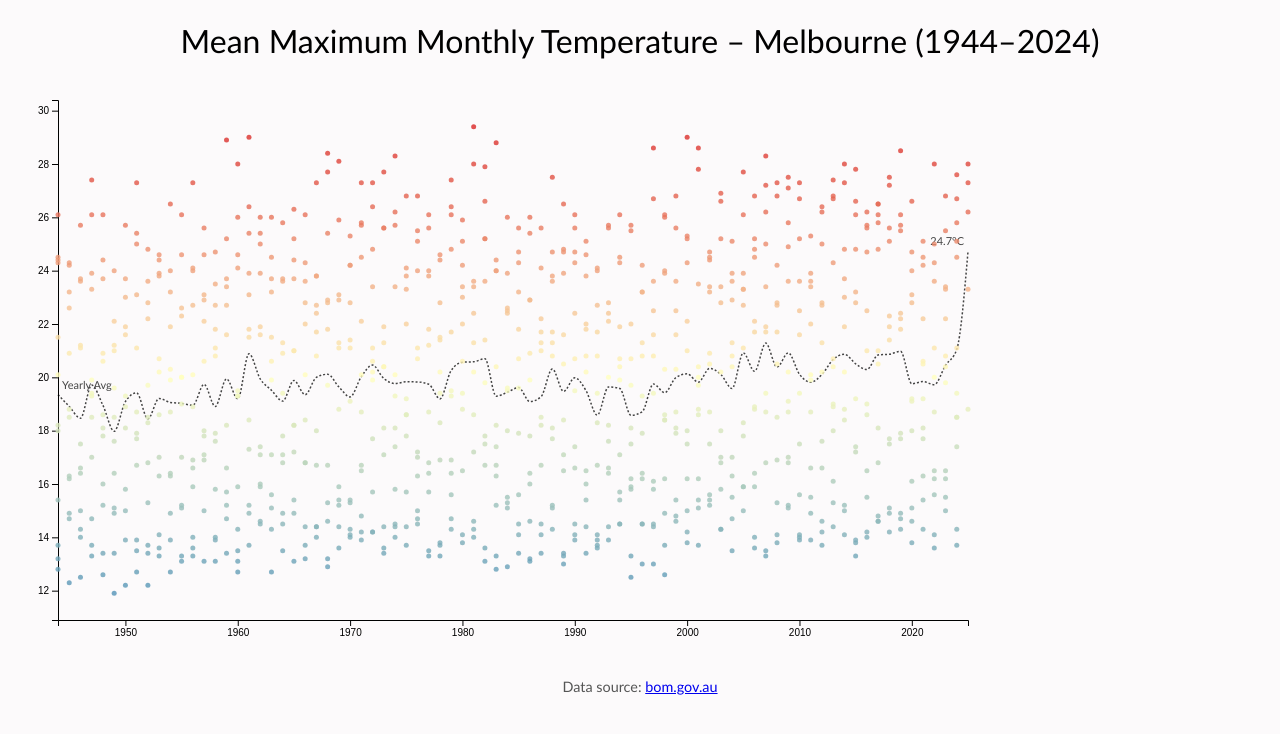
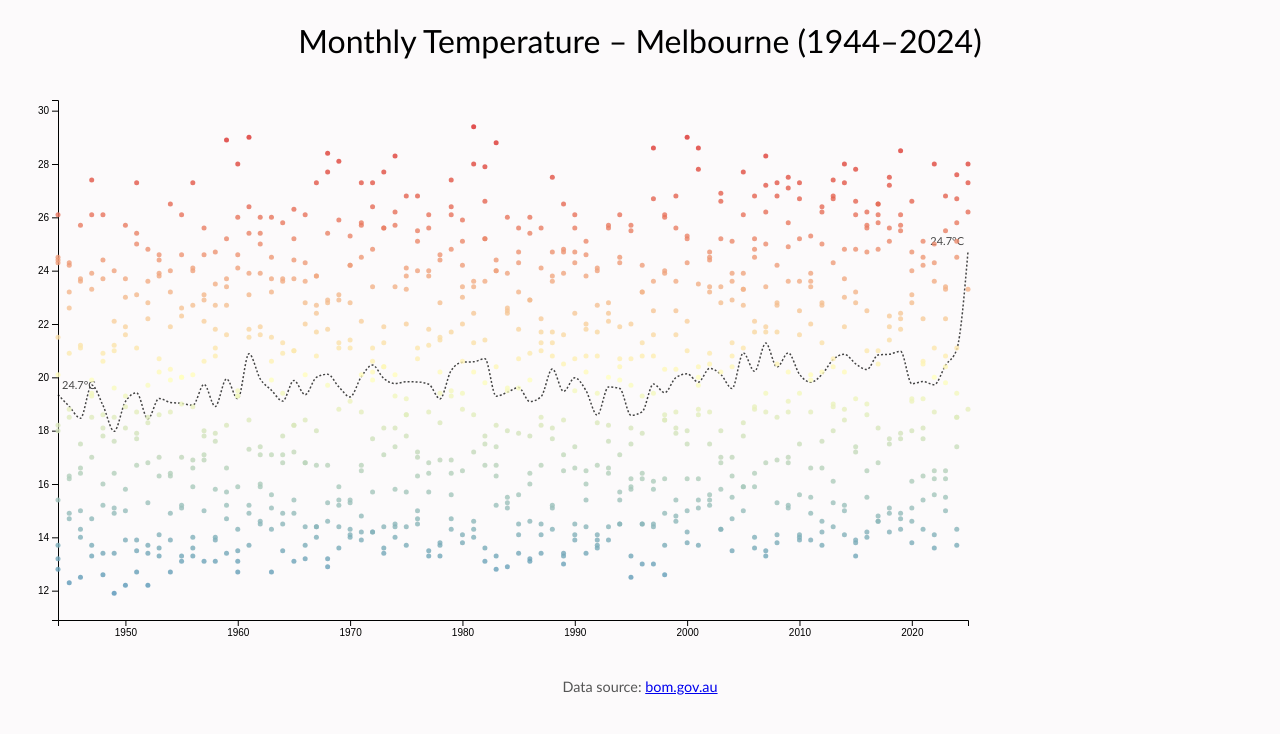
Before and after one commit to luciaplacidi/melbourne-temp, a plain HTML site: page index.html in a window 1280 px wide. Drawn offline with nearby package versions, Linux system fonts and the light colour scheme.

Commit message:
Update index.html

```diff
--- a/index.html
+++ b/index.html
@@ -30,7 +30,7 @@
 <body>
 
 <h1 style="text-align:center; font-weight:500; margin-bottom: 0;">
-  Mean Maximum Monthly Temperature – Melbourne (1944–2024)
+  Monthly Temperature – Melbourne (1944–2024)
 </h1>
 
 <svg width="1000" height="600"></svg>
@@ -94,7 +94,7 @@ g.append("text")
   .attr("y", y(yearlyAvg[0].avg) - 6)
   .attr("font-size", "11px")
   .attr("fill", "#444")
-  .text("Yearly Avg");
+  .text(`${yearlyAvg[yearlyAvg.length - 1].avg.toFixed(1)}°C`);
 
 g.append("text")
   .attr("x", x(yearlyAvg[yearlyAvg.length - 1].year) - 4)
```
